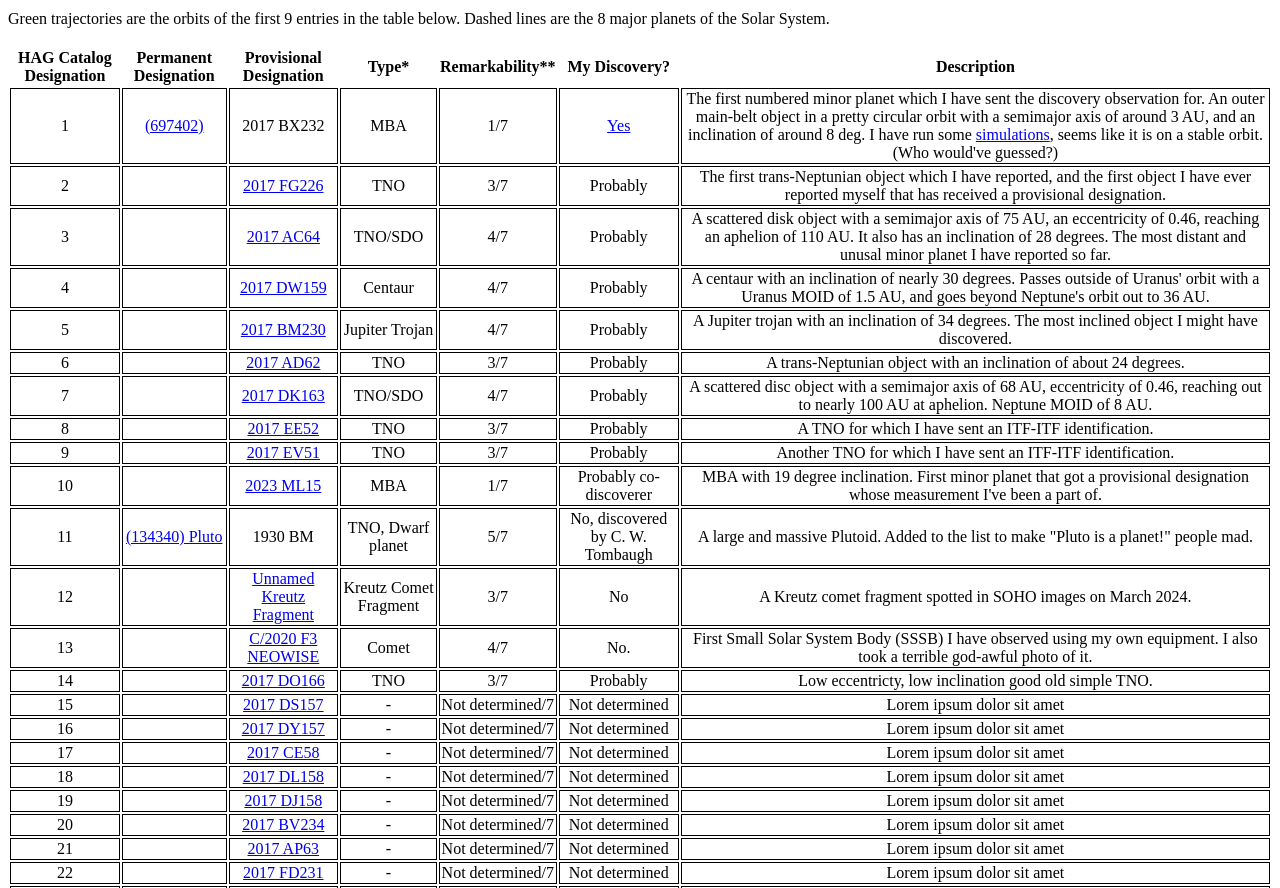
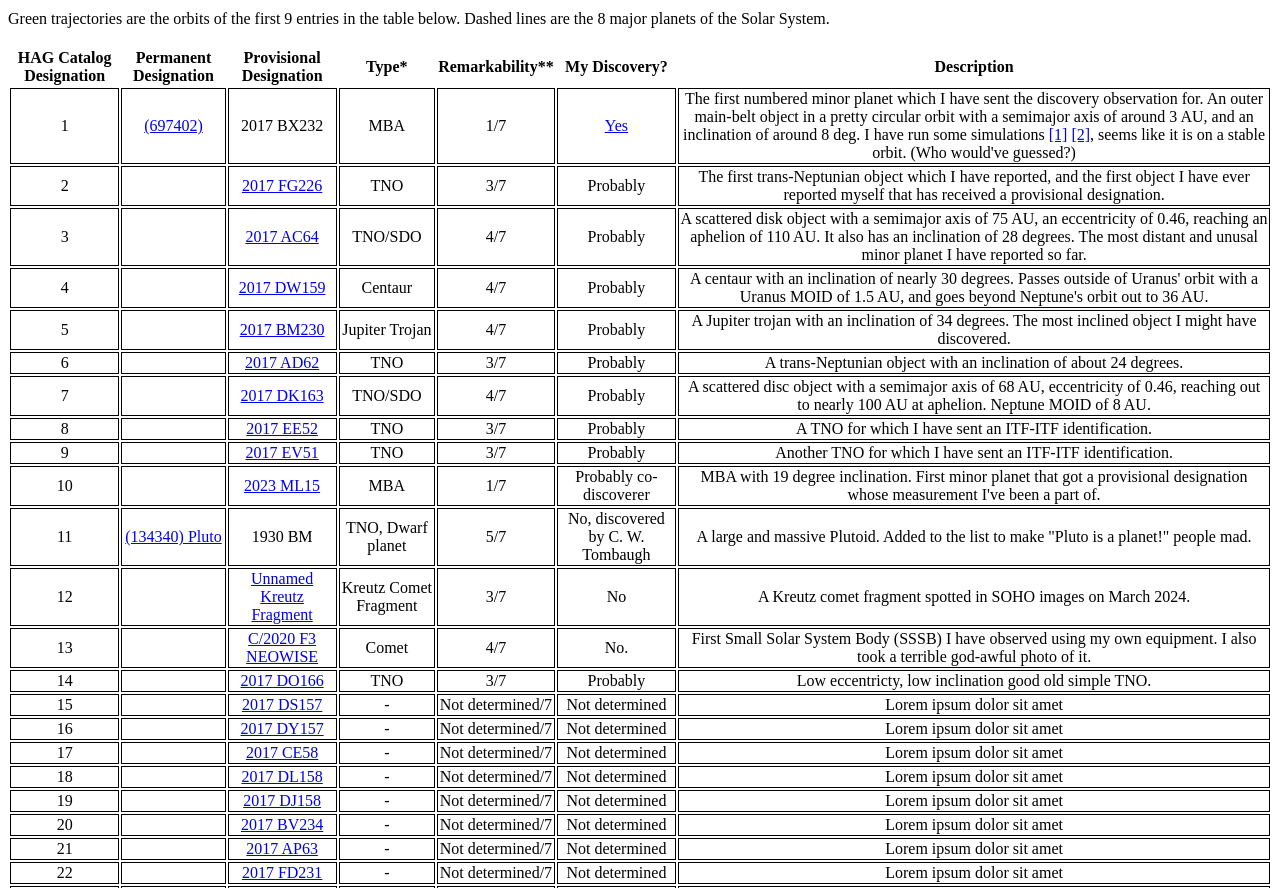
Before and after one commit to arda-guler/MPcatalog, a plain HTML site: page index.html in a window 1280 px wide. Shown: the part 1000-1888 px from the top of the page. Drawn offline with nearby package versions, Linux system fonts and the light colour scheme; animation ran at ten frames a second.

Commit message:
Fix simulation result links

```diff
--- a/index.html
+++ b/index.html
@@ -74,7 +74,7 @@
 			<td>1/7</td>
 			<td><a href="https://arda-guler.github.io/MPcatalog/measurements/697402.txt">Yes</a></td>
 			<td>The first numbered minor planet which I have sent the discovery observation for. An outer main-belt object in a pretty circular orbit with a semimajor axis of around 3 AU, and an inclination of around 8 deg.
-			I have run some <a href="https://arda-guler.github.io/MPcatalog/simulations/697402">simulations</a>, seems like it is on a stable orbit. (Who would've guessed?)
+			I have run some simulations <a href="https://arda-guler.github.io/MPcatalog/simulations/697402/1000years_jpdist.png">[1]</a> <a href="https://arda-guler.github.io/MPcatalog/simulations/697402/200years_orbit.png">[2]</a>, seems like it is on a stable orbit. (Who would've guessed?)
 			</td>
 		 </tr>
 		 <tr>
```
